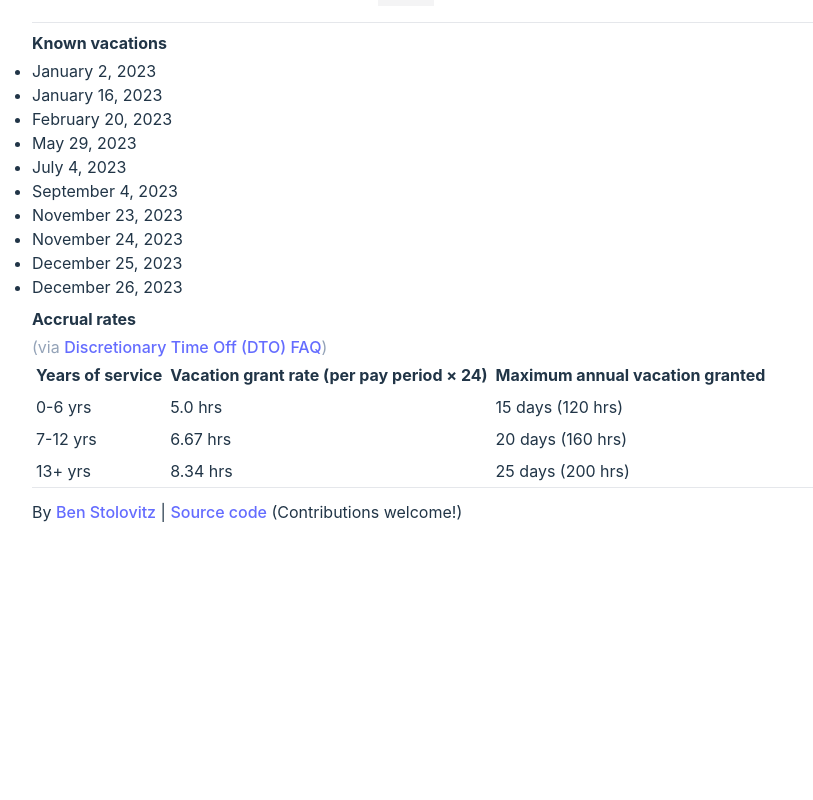
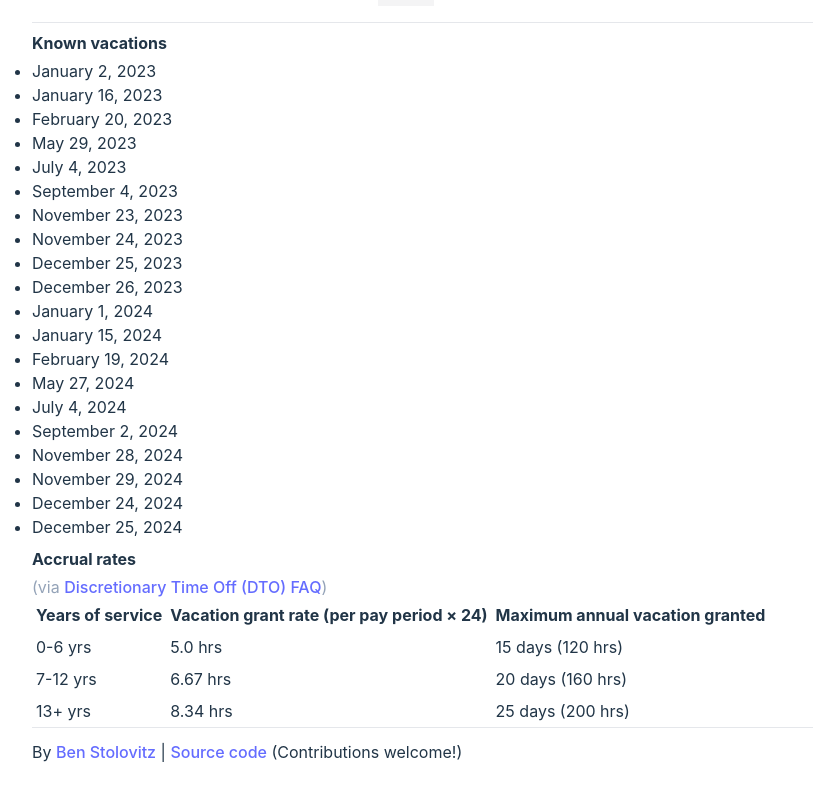
Before and after one commit to citelao/tar2d2, a React (Vite) app: page / in a window 1280 px wide. Shown: the part 4370-5170 px from the top of the page, without its empty margins (0-813 px from the left). Before the commit the page ends 4938 px from the top, so only its background shows below. Built offline with nearby package versions, Linux system fonts and the light colour scheme.

Commit message:
add 2024 holidays

```diff
--- a/src/App.tsx
+++ b/src/App.tsx
@@ -323,6 +323,17 @@ function App() {
     dayjs("2023-11-24", "YYYY-MM-DD"),
     dayjs("2023-12-25", "YYYY-MM-DD"),
     dayjs("2023-12-26", "YYYY-MM-DD"),
+
+    dayjs("2024-01-01", "YYYY-MM-DD"),
+    dayjs("2024-01-15", "YYYY-MM-DD"),
+    dayjs("2024-02-19", "YYYY-MM-DD"),
+    dayjs("2024-05-27", "YYYY-MM-DD"),
+    dayjs("2024-07-04", "YYYY-MM-DD"),
+    dayjs("2024-09-02", "YYYY-MM-DD"),
+    dayjs("2024-11-28", "YYYY-MM-DD"),
+    dayjs("2024-11-29", "YYYY-MM-DD"),
+    dayjs("2024-12-24", "YYYY-MM-DD"),
+    dayjs("2024-12-25", "YYYY-MM-DD"),
   ];
 
   const doesYearHaveHolidays = (year: number): boolean => {
@@ -331,6 +342,8 @@ function App() {
   };
 
   // https://holidays.microsoft.com/
+  //
+  // or https://aka.ms/holidays
   const isHoliday = (day: dayjs.Dayjs): boolean => {
     // TODO.
     const isKnownHoliday = !!known_holidays.find((d) => d.isSame(day, "day"));
```
